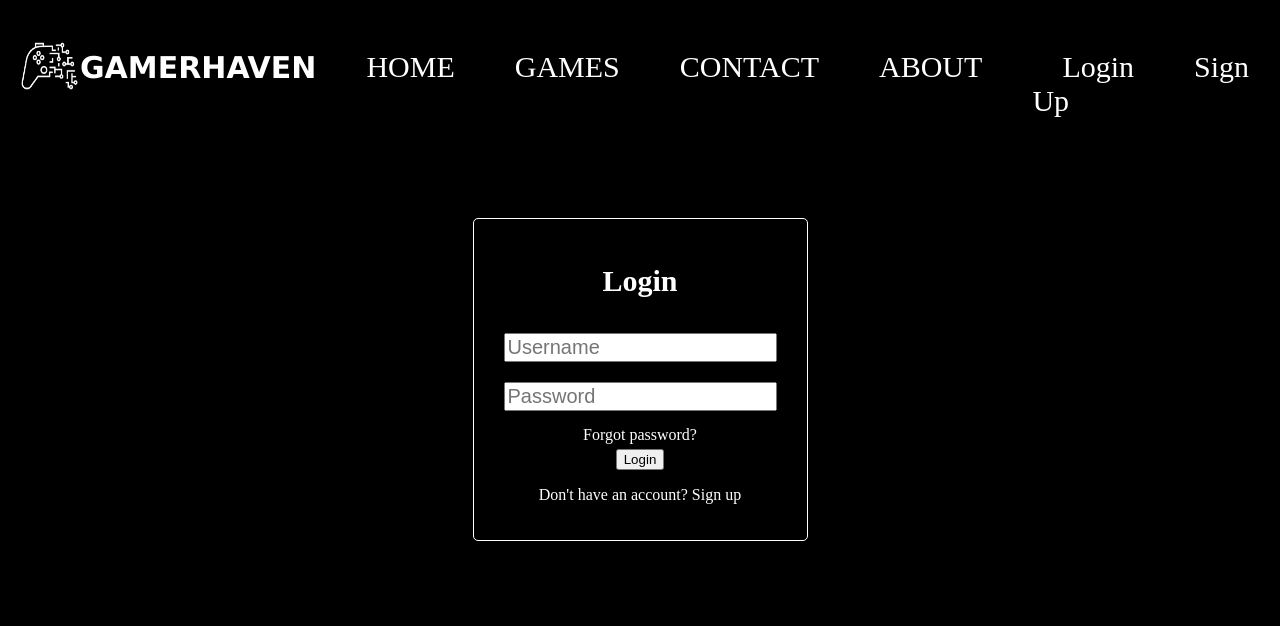
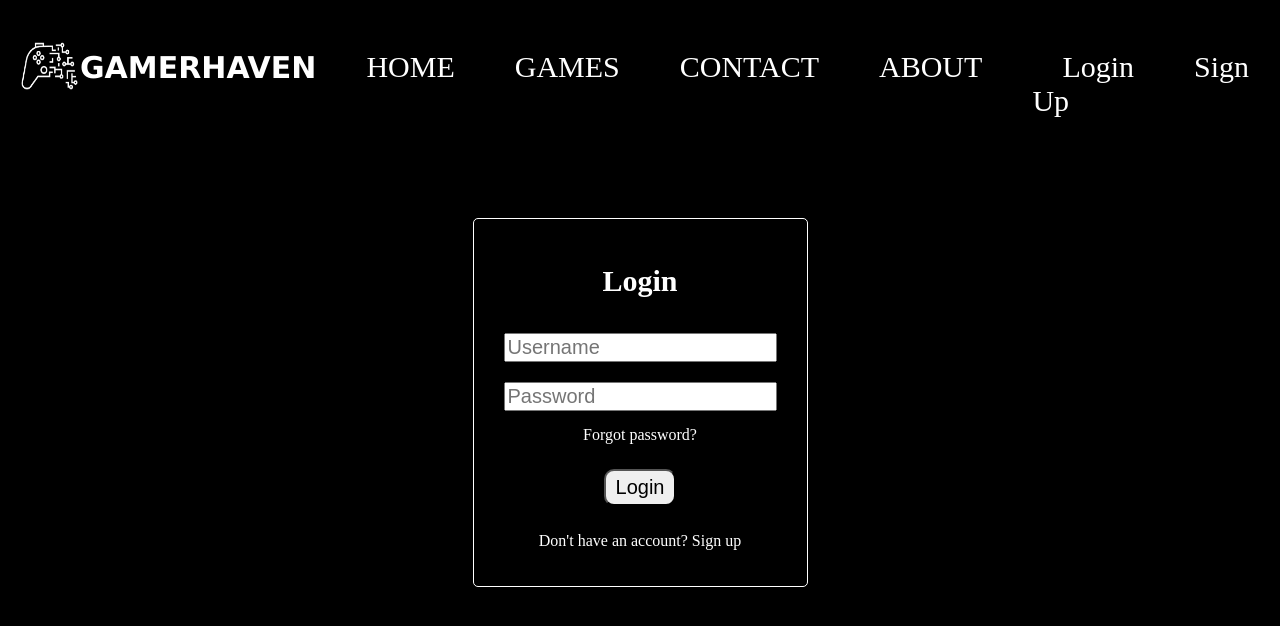
Before and after one commit to Prajith04/gamerhaven, a React (Vite) app: page /login in a window 1280 px wide. Shown: the top 626 px of the page. Built offline with nearby package versions, Linux system fonts and the light colour scheme.

Commit message:
signup changes

```diff
--- a/src/login.jsx
+++ b/src/login.jsx
@@ -1,5 +1,5 @@
 import './login.css';
-import { useState,useEffect } from 'react';
+import { useState } from 'react';
 import { useNavigate } from 'react-router-dom';
 
 function Login({setAuth}) {
@@ -56,7 +56,7 @@ function Login({setAuth}) {
                 />
                 <a className='forgot' href="#">Forgot password?</a>
                 <input
-                    type="button"
+                    type="submit"
                     value="Login"
                     onClick={handleLogin}
                 />
--- a/src/signup.jsx
+++ b/src/signup.jsx
@@ -1,7 +1,9 @@
+import { useState } from 'react';
 import './signup.css'
 import { useNavigate } from 'react-router-dom';
 function Signup(){
     const navigate = useNavigate();
+    const [message,setMessage]=useState('');
     function handleSignup() {
 
         const username = document.getElementById('username').value;
@@ -27,12 +29,16 @@ function Signup(){
         })
         .then(response => response.json())
         .then(data => {
-            console.log('Success:', data);
+            if(data.message==true){
             navigate('/login');
+            }else{
+                setMessage(data.message)
+            }
             // Handle successful signup response
         })
         .catch((error) => {
             console.error('Error:', error);
+            setMessage(data.message)
             // Handle error in signup
         });
 
@@ -47,6 +53,7 @@ function Signup(){
          <input type="password"placeholder='confirm password'/>
          <a className='forgot' href="#">Forgot password?</a>
          <input type="submit" value="Signup" onClick={handleSignup}/>
+         {message && <p className='error'>{message}</p>}
          <p className='signup-p'>Already have an account? <a href="/login">Login</a></p>
 
         </div>
```
